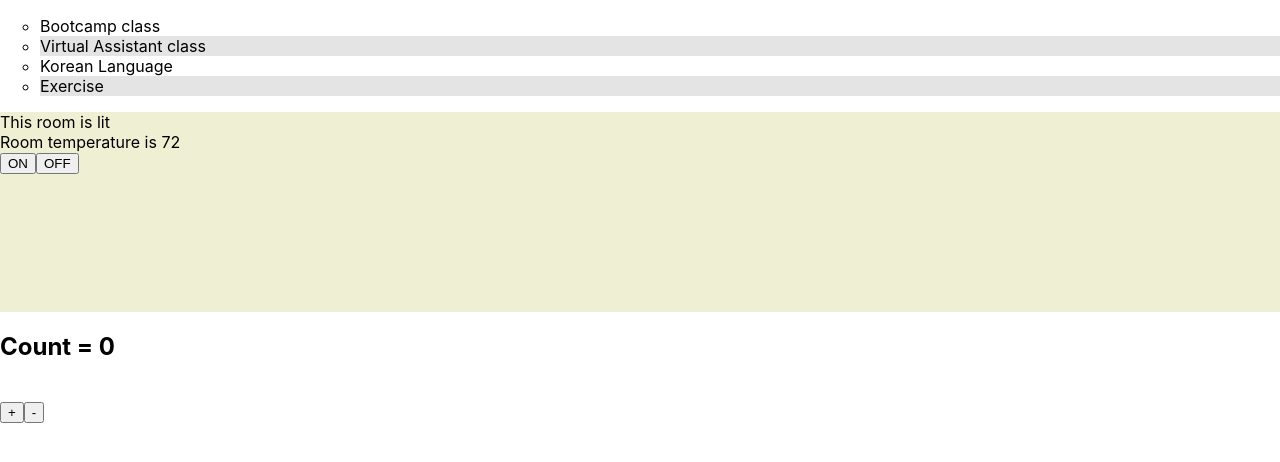
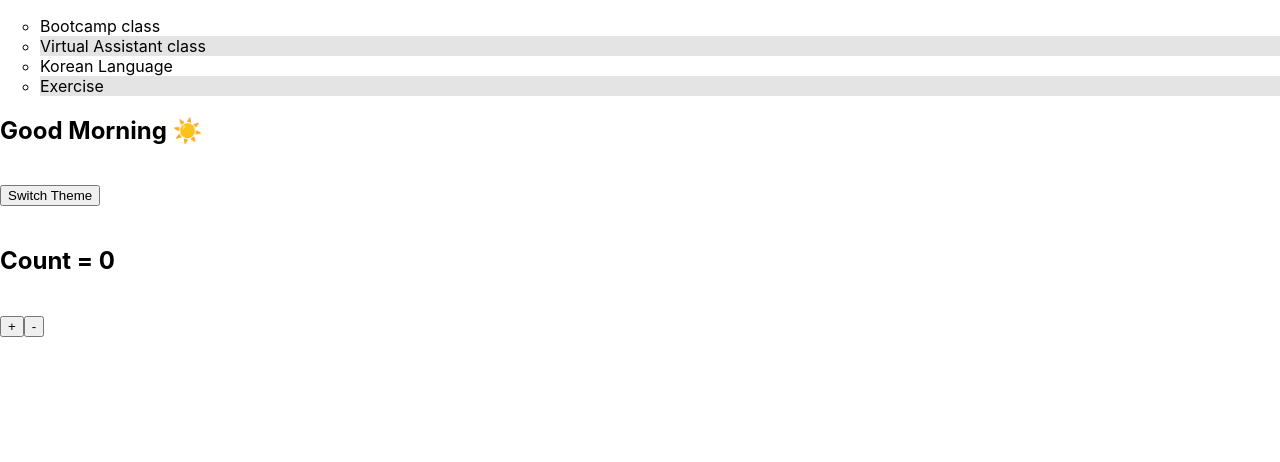
Before and after one commit to AishaZahid21/class3ReactBootcamp, a React (Create React App) app: page / in a window 1280 px wide. Shown: the top 462 px of the page. Built offline with nearby package versions, Linux system fonts and the light colour scheme.

Commit message:
add switch theme

```diff
--- a/src/App.css
+++ b/src/App.css
@@ -1,3 +1,4 @@
+
 .App {
   text-align: center;
 }
--- a/src/App.js
+++ b/src/App.js
@@ -1,19 +1,24 @@
-import React from "react"
+import React, { useState } from "react"
 import './App.css';
 
 import Todo from "./todo.js"
-import Room from "./room.js"
-import Count from "./counter"
+// import Room from "./component/room/room.js"
+import Count from "./component/counter/counter"
+import ThemeContext from "./context/themeContext"
+import Header from "./component/switchTheme/header"
 
 var tasks=["Bootcamp class","Virtual Assistant class", "Korean Language" , "Exercise"]
 
 function App() {
-
+  const themeHook = useState('light')
   return (
     <div>
       <Todo tasks={tasks}/>
-      <Room/>
-<Count/>
+      <ThemeContext.Provider value={themeHook}>
+        <Header/>
+      </ThemeContext.Provider>
+      {/* <Room/> */}
+      <Count/>
     </div>
   );
 }
--- /dev/null
+++ b/src/component/switchTheme/header.js
@@ -0,0 +1,15 @@
+import React, { useContext } from "react"
+import ThemeContext from "../../context/themeContext"
+import ThemeToggler from "./themeToggler"
+import './theme.css'
+const Header = () => {
+    const theme = useContext(ThemeContext)[0]
+    return (
+        <header className={theme}>
+            <h2>Good {theme === 'light' ? "Morning ☀️" : "Night 🌙"}</h2>
+            <ThemeToggler/>
+        </header>
+    )
+}
+
+export default Header
--- /dev/null
+++ b/src/component/switchTheme/theme.css
@@ -0,0 +1,12 @@
+body{
+    margin: 0;
+    padding: 0;
+}
+.light{
+    color:#000;
+    background:#fff
+}
+.dark{
+color:#fff;
+background:#000
+}
--- /dev/null
+++ b/src/component/switchTheme/themeToggler.js
@@ -0,0 +1,13 @@
+import React, { useContext } from "react"
+import ThemeContext from "../../context/themeContext"
+
+const ThemeToggler = () => {
+    const [themeMode, setThemeMode] = useContext(ThemeContext)
+    return (
+        <button style={ {marginTop:"20px",marginBottom:"20px"} } onClick={() => { setThemeMode(themeMode === "light" ? "dark" : "light") }}>
+            Switch Theme
+        </button>
+    )
+}
+
+export default ThemeToggler
--- /dev/null
+++ b/src/context/themeContext.js
@@ -0,0 +1,5 @@
+import {createContext} from "react"
+
+const ThemeContext = createContext(['light', () => { }])
+
+export default ThemeContext
```
Also changed, not shown: src/component/counter/countValue.js (renamed from src/countValue.js), src/component/counter/counter.js (renamed from src/counter.js), src/component/room/room.css (renamed from src/room.css), src/component/room/room.js (renamed from src/room.js).
